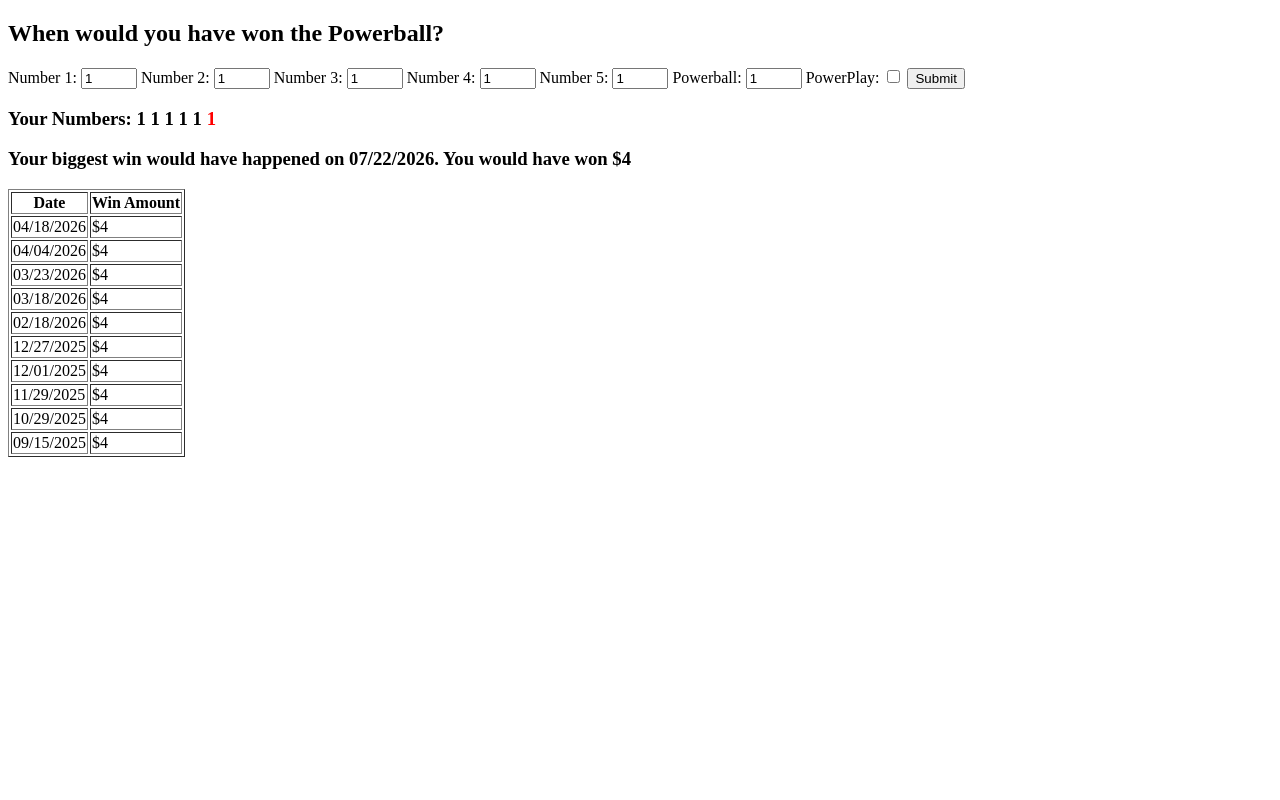
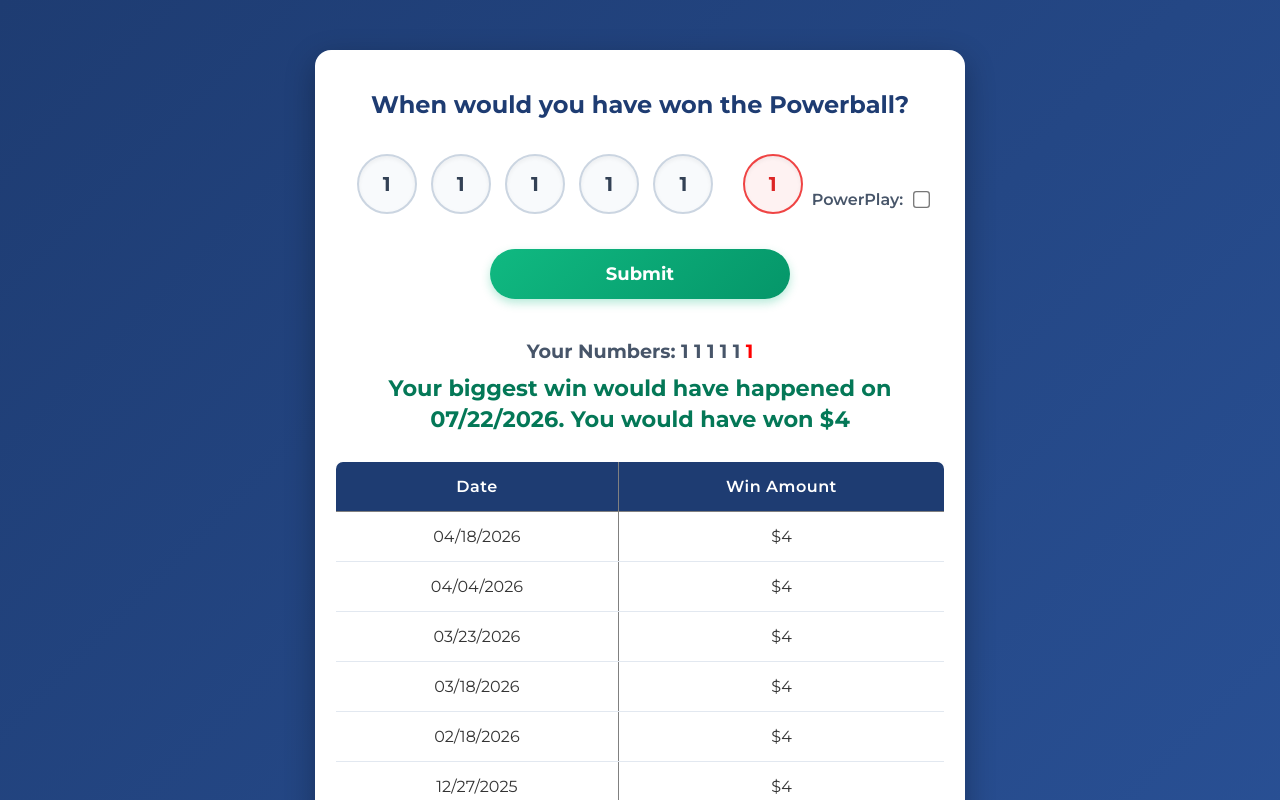
Before and after one commit to jacobleereed/test, a website: page index.html in a window 1280 px wide. Both pictures are taken after a click on the button "Submit". Shown: the top 800 px of the page. Drawn offline with Linux system fonts and the light colour scheme.

Commit message:
css changes

```diff
--- a/homestyles.css
+++ b/homestyles.css
@@ -0,0 +1,205 @@
+/* Base Reset & Typography */
+* {
+    box-sizing: border-box;
+    margin: 0;
+    padding: 0;
+}
+
+html {
+    background: linear-gradient(135deg, #1e3c72 0%, #2a5298 100%);
+    min-height: 100vh;
+    font-family: 'Montserrat', sans-serif;
+    color: #333;
+}
+
+body {
+    max-width: 650px;
+    margin: 50px auto;
+    background-color: #ffffff;
+    padding: 40px 20px;
+    border-radius: 16px;
+    box-shadow: 0 10px 30px rgba(0, 0, 0, 0.3);
+    text-align: center; /* This centers the balls in a row */
+}
+
+h2 {
+    color: #1e3c72;
+    margin-bottom: 30px;
+    font-weight: 700;
+}
+
+/* Hide number/powerball labels visually to keep the row clean */
+label[for^="number"], label[for="powerball"] {
+    display: none;
+}
+
+/* Lottery Ball Inputs - Now sitting in a row */
+input[type="number"] {
+    width: 60px;
+    height: 60px;
+    border-radius: 50%;
+    border: 2px solid #cbd5e1;
+    font-family: 'Montserrat', sans-serif;
+    font-size: 20px;
+    font-weight: 700;
+    text-align: center;
+    margin: 5px;
+    color: #334155;
+    background-color: #f8fafc;
+    box-shadow: inset 0 2px 4px rgba(0,0,0,0.05);
+    transition: all 0.2s ease;
+    display: inline-block; /* Forces them to sit side-by-side */
+    vertical-align: middle;
+}
+
+input[type="number"]:focus {
+    outline: none;
+    border-color: #3b82f6;
+    background-color: #fff;
+    box-shadow: 0 0 0 3px rgba(59, 130, 246, 0.2);
+}
+
+/* Remove up/down arrows from number inputs */
+input[type=number]::-webkit-inner-spin-button,
+input[type=number]::-webkit-outer-spin-button {
+    -webkit-appearance: none;
+    margin: 0;
+}
+input[type=number] {
+    appearance: textfield;
+}
+
+/* Special Styling for the Red Powerball */
+#powerball {
+    border-color: #ef4444;
+    background-color: #fef2f2;
+    color: #dc2626;
+    margin-left: 20px; /* Adds a visual gap before the powerball */
+}
+
+#powerball:focus {
+    border-color: #dc2626;
+    box-shadow: 0 0 0 3px rgba(239, 68, 68, 0.2);
+}
+
+/* PowerPlay Checkbox Area */
+label[for="powerplay"] {
+    display: inline-block;
+    margin-top: 30px;
+    font-weight: 600;
+    color: #475569;
+    cursor: pointer;
+    vertical-align: middle;
+}
+
+#powerplay {
+    margin-top: 30px;
+    margin-left: 8px;
+    transform: scale(1.3);
+    accent-color: #1e3c72;
+    cursor: pointer;
+    vertical-align: middle;
+}
+
+/* Submit Button */
+#submit-btn {
+    display: block;
+    margin: 30px auto 0 auto;
+    padding: 14px 40px;
+    background: linear-gradient(135deg, #10b981 0%, #059669 100%);
+    color: white;
+    border: none;
+    border-radius: 30px;
+    font-family: 'Montserrat', sans-serif;
+    font-size: 18px;
+    font-weight: 700;
+    cursor: pointer;
+    box-shadow: 0 4px 10px rgba(16, 185, 129, 0.3);
+    transition: transform 0.1s, box-shadow 0.2s;
+    width: 100%;
+    max-width: 300px;
+}
+
+#submit-btn:hover {
+    transform: translateY(-2px);
+    box-shadow: 0 6px 15px rgba(16, 185, 129, 0.4);
+}
+
+#submit-btn:active {
+    transform: translateY(1px);
+}
+
+/* Results Section */
+#results {
+    margin-top: 40px;
+    width: 100%;
+}
+
+#numbers-display {
+    font-size: 1.2rem;
+    color: #475569;
+    margin-bottom: 10px;
+}
+
+#main-result {
+    color: #047857;
+    font-size: 1.4rem;
+    margin-bottom: 25px;
+    line-height: 1.4;
+}
+
+/* Table Styling */
+#table {
+    width: 100%;
+    overflow-x: auto;
+}
+
+table {
+    width: 100%;
+    border-collapse: collapse;
+    background: #fff;
+    border-radius: 8px;
+    overflow: hidden;
+    box-shadow: 0 2px 8px rgba(0,0,0,0.05);
+}
+
+thead {
+    background-color: #1e3c72;
+    color: white;
+}
+
+th, td {
+    padding: 15px;
+    text-align: center;
+}
+
+th {
+    font-weight: 600;
+    letter-spacing: 0.5px;
+}
+
+tbody tr {
+    border-bottom: 1px solid #e2e8f0;
+    transition: background-color 0.2s;
+}
+
+tbody tr:last-child {
+    border-bottom: none;
+}
+
+tbody tr:hover {
+    background-color: #f1f5f9;
+}
+
+/* Responsive adjustments for mobile */
+@media (max-width: 500px) {
+    input[type="number"] {
+        width: 45px;
+        height: 45px;
+        font-size: 16px;
+        margin: 3px;
+    }
+    #powerball {
+        margin-left: 10px;
+    }
+}
--- a/index.html
+++ b/index.html
@@ -33,7 +33,7 @@
         <label for="powerball">Powerball:</label>
         <input type="number" name="powerball" id="powerball" min="1" max="26" value="1"/>
 
-        <label for="powerball">PowerPlay:</label>
+        <label for="powerplay">PowerPlay:</label>
         <input type="checkbox" id="powerplay" name="powerplay">
 
         <button id="submit-btn">Submit</button>
```
